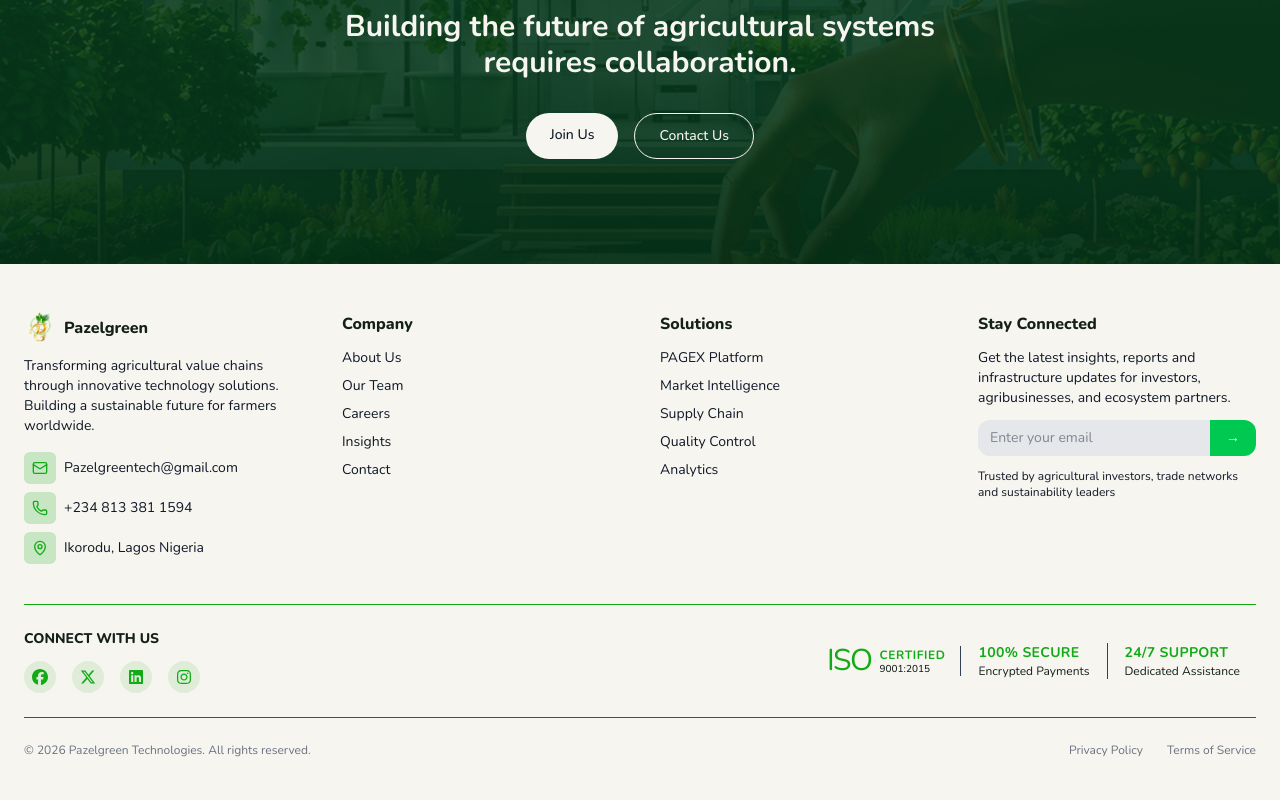
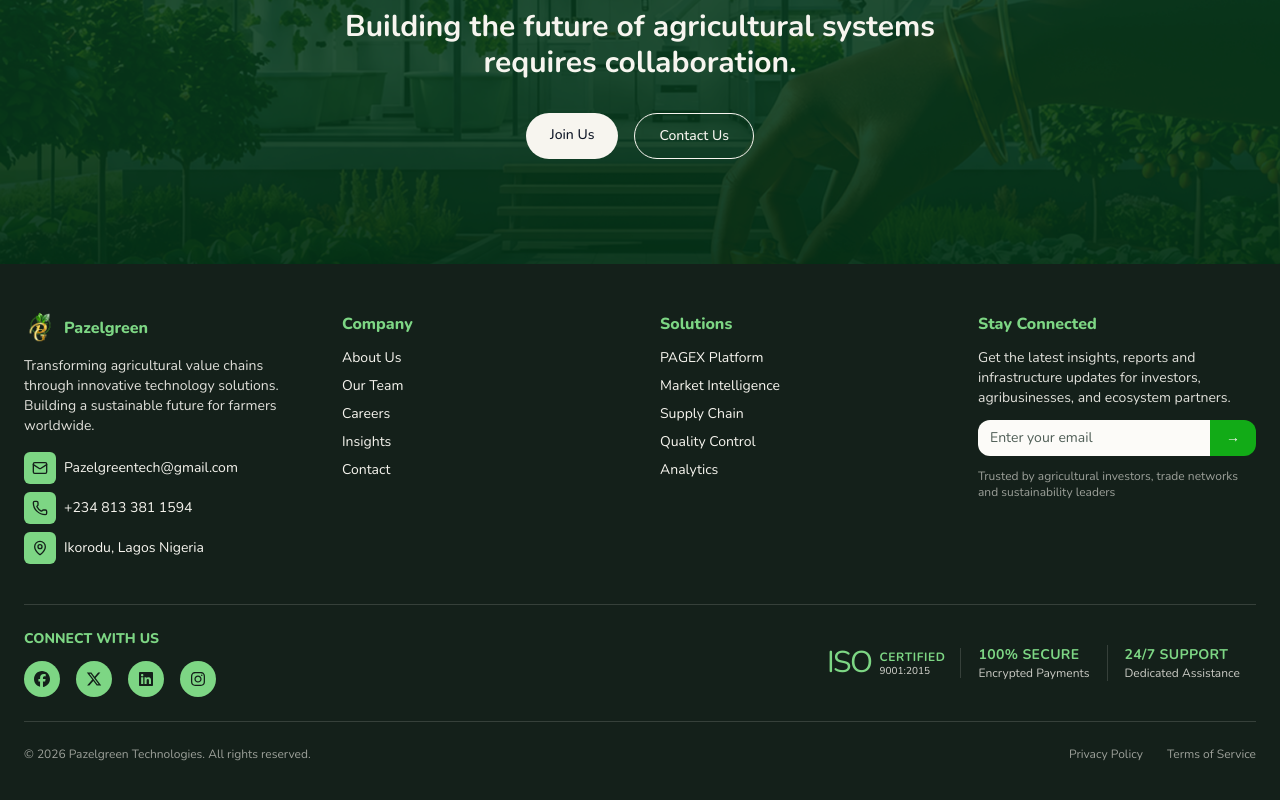
Before and after one commit to Pazelgreen-Technologies-Limited/pazelgreen-website, a Next.js app: page / in a window 1280 px wide. Shown: the part 4460-5260 px from the top of the page. Built offline with nearby package versions, Linux system fonts and the light colour scheme.

Commit message:
modify footer colors so it overpop

```diff
--- a/components/Footer.tsx
+++ b/components/Footer.tsx
@@ -22,7 +22,7 @@ const solutionLinks = [
 
 export default function Footer() {
   return (
-    <footer className="bg-background px-6 py-12 text-gray-900">
+    <footer className="bg-foreground px-6 py-12 text-inverse-foreground">
       <div className="mx-auto max-w-7xl">
         {/* Top grid: brand, company links, solutions, newsletter */}
         <div className="grid grid-cols-1 gap-10 md:grid-cols-4">
@@ -35,30 +35,30 @@ export default function Footer() {
                 width={32}
                 height={32}
               />
-              <span className="text-base font-extrabold text-foreground">
+              <span className="text-base font-extrabold text-primary-light">
                 Pazelgreen
               </span>
             </div>
-            <p className="mb-4 text-sm">
+            <p className="mb-4 text-sm text-inverse-foreground/90">
               Transforming agricultural value chains through innovative
               technology solutions. Building a sustainable future for farmers
               worldwide.
             </p>
             <ul className="space-y-2 text-sm">
               <li className="flex items-center gap-2">
-                <span className="bg-primary/20 text-primary p-2 rounded-md">
+                <span className="rounded-md bg-primary-light p-2 text-foreground">
                   <Mail size={16} />
                 </span>{" "}
                 Pazelgreentech@gmail.com
               </li>
               <li className="flex items-center gap-2">
-                <span className="bg-primary/20 text-primary p-2 rounded-md">
+                <span className="rounded-md bg-primary-light p-2 text-foreground">
                   <Phone size={16} />
                 </span>{" "}
                 +234 813 381 1594
               </li>
               <li className="flex items-center gap-2">
-                <span className="bg-primary/20 text-primary p-2 rounded-md">
+                <span className="rounded-md bg-primary-light p-2 text-foreground">
                   <MapPin size={16} />
                 </span>{" "}
                 Ikorodu, Lagos Nigeria
@@ -68,13 +68,16 @@ export default function Footer() {
 
           {/* Company links */}
           <div>
-            <h3 className="mb-3 text-base font-extrabold text-foreground">
+            <h3 className="mb-3 text-base font-extrabold text-primary-light">
               Company
             </h3>
             <ul className="space-y-2 text-sm">
               {companyLinks.map((link) => (
                 <li key={link.label}>
-                  <Link href={link.href} className="hover:text-green-400">
+                  <Link
+                    href={link.href}
+                    className="transition-colors hover:text-primary-light"
+                  >
                     {link.label}
                   </Link>
                 </li>
@@ -84,13 +87,16 @@ export default function Footer() {
 
           {/* Solutions links */}
           <div>
-            <h3 className="mb-3 text-base font-extrabold text-foreground">
+            <h3 className="mb-3 text-base font-extrabold text-primary-light">
               Solutions
             </h3>
             <ul className="space-y-2 text-sm">
               {solutionLinks.map((link) => (
                 <li key={link.label}>
-                  <Link href={link.href} className="hover:text-green-400">
+                  <Link
+                    href={link.href}
+                    className="transition-colors hover:text-primary-light"
+                  >
                     {link.label}
                   </Link>
                 </li>
@@ -100,10 +106,10 @@ export default function Footer() {
 
           {/* Newsletter signup */}
           <div>
-            <h3 className="mb-3 text-base font-extrabold text-foreground">
+            <h3 className="mb-3 text-base font-extrabold text-primary-light">
               Stay Connected
             </h3>
-            <p className="mb-3 text-sm">
+            <p className="mb-3 text-sm text-inverse-foreground/90">
               Get the latest insights, reports and infrastructure updates for
               investors, agribusinesses, and ecosystem partners.
             </p>
@@ -111,17 +117,16 @@ export default function Footer() {
               <input
                 type="email"
                 placeholder="Enter your email"
-                className="w-full rounded-l-xl bg-gray-200 px-3 py-2 text-sm text-gray-800 outline-none"
+                className="w-full rounded-l-xl bg-card px-3 py-2 text-sm text-foreground outline-none placeholder:text-muted-foreground"
               />
               <button
                 type="submit"
-                /* Changed rounded-md to rounded-r-md (right corners only) */
-                className="rounded-r-xl bg-green-500 px-4 py-2 text-sm font-medium text-background hover:bg-green-600 flex items-center justify-center"
+                className="flex items-center justify-center rounded-r-xl bg-primary px-4 py-2 text-sm font-medium text-inverse-foreground transition-colors hover:bg-primary-hover"
               >
                 →
               </button>
             </form>
-            <p className="mt-3 text-xs">
+            <p className="mt-3 text-xs text-inverse-foreground/60">
               Trusted by agricultural investors, trade networks and
               sustainability leaders
             </p>
@@ -129,9 +134,9 @@ export default function Footer() {
         </div>
 
         {/* Social icons */}
-        <div className="flex flex-col items-center justify-between gap-4 mt-10 pt-6 border-t border-primary md:flex-row">
-          <div className="">
-            <p className="mb-3 text-sm font-extrabold text-foreground">
+        <div className="mt-10 flex flex-col items-center justify-between gap-4 border-t border-inverse-foreground/15 pt-6 md:flex-row">
+          <div>
+            <p className="mb-3 text-sm font-extrabold text-primary-light">
               CONNECT WITH US
             </p>
             <div className="flex gap-4">
@@ -140,7 +145,7 @@ export default function Footer() {
                   key={label}
                   href={href}
                   aria-label={label}
-                  className="rounded-full bg-primary/10 p-2 hover:bg-primary/20 text-primary transition-colors"
+                  className="rounded-full bg-primary-light p-2.5 text-foreground transition-colors hover:bg-primary-hover"
                 >
                   <Icon size={16} />
                 </Link>
@@ -148,52 +153,62 @@ export default function Footer() {
             </div>
           </div>
 
-          <div className="text-foreground flex flex-col sm:flex-row items-center justify-between gap-6 sm:gap-0 divide-y sm:divide-y-0 sm:divide-x divide-slate-700">
+          <div className="flex flex-col items-center justify-between gap-6 divide-y divide-inverse-foreground/15 text-primary-light sm:flex-row sm:gap-0 sm:divide-x sm:divide-y-0">
             {/* Item 1: ISO Certified */}
-            <div className="w-full sm:w-1/3 flex items-center justify-center gap-2 px-4">
-              <span className="text-3xl font-foreground tracking-tighter text-primary leading-none">
+            <div className="flex w-full items-center justify-center gap-2 px-4 sm:w-1/3">
+              <span className="text-3xl leading-none tracking-tighter text-primary-light">
                 ISO
               </span>
               <div className="flex flex-col text-left leading-tight">
-                <span className="text-xs font-bold uppercase tracking-wider text-primary">
+                <span className="text-xs font-bold tracking-wider text-primary-light uppercase">
                   Certified
                 </span>
-                <span className="text-[10px]  font-medium">9001:2015</span>
+                <span className="text-[10px] font-medium text-inverse-foreground/80">
+                  9001:2015
+                </span>
               </div>
             </div>
 
             {/* Item 2: 100% Secure */}
-            <div className="w-full sm:w-1/3 flex items-center justify-center gap-3 px-4 pt-4 sm:pt-0">
-              {/* Optional: Add a lock icon here from lucide-react if you want */}
+            <div className="flex w-full items-center justify-center gap-3 px-4 pt-4 sm:w-1/3 sm:pt-0">
               <div className="flex flex-col text-center sm:text-left">
-                <span className="text-sm font-bold tracking-wide uppercase text-primary">
+                <span className="text-sm font-bold tracking-wide text-primary-light uppercase">
                   100% Secure
                 </span>
-                <span className="text-xs ">Encrypted Payments</span>
+                <span className="text-xs text-inverse-foreground/80">
+                  Encrypted Payments
+                </span>
               </div>
             </div>
 
             {/* Item 3: 24/7 Support */}
-            <div className="w-full sm:w-1/3 flex items-center justify-center gap-3 px-4 pt-4 sm:pt-0">
+            <div className="flex w-full items-center justify-center gap-3 px-4 pt-4 sm:w-1/3 sm:pt-0">
               <div className="flex flex-col text-center sm:text-left">
-                <span className="text-sm font-bold tracking-wide uppercase text-primary">
+                <span className="text-sm font-bold tracking-wide text-primary-light uppercase">
                   24/7 Support
                 </span>
-                <span className="text-xs ">Dedicated Assistance</span>
+                <span className="text-xs text-inverse-foreground/80">
+                  Dedicated Assistance
+                </span>
               </div>
             </div>
-            {/* hhhhhhhhhhhhhhhhhhhhhhhhhhhhhhhhhhhhhhhhhhhhhhhhhhhhhhhhhhhhhhhhhhhhh */}
           </div>
         </div>
 
         {/* Bottom bar: copyright + legal links */}
-        <div className="mt-6 flex flex-col items-center justify-between gap-4 border-t border-primary-dark pt-6 text-xs text-gray-500 md:flex-row">
+        <div className="mt-6 flex flex-col items-center justify-between gap-4 border-t border-inverse-foreground/15 pt-6 text-xs text-inverse-foreground/60 md:flex-row">
           <p>© 2026 Pazelgreen Technologies. All rights reserved.</p>
           <div className="flex gap-6">
-            <Link href="/privacy-policy" className="hover:text-green-400">
+            <Link
+              href="/privacy-policy"
+              className="transition-colors hover:text-primary-light"
+            >
               Privacy Policy
             </Link>
-            <Link href="/terms-of-service" className="hover:text-green-400">
+            <Link
+              href="/terms-of-service"
+              className="transition-colors hover:text-primary-light"
+            >
               Terms of Service
             </Link>
           </div>
```
